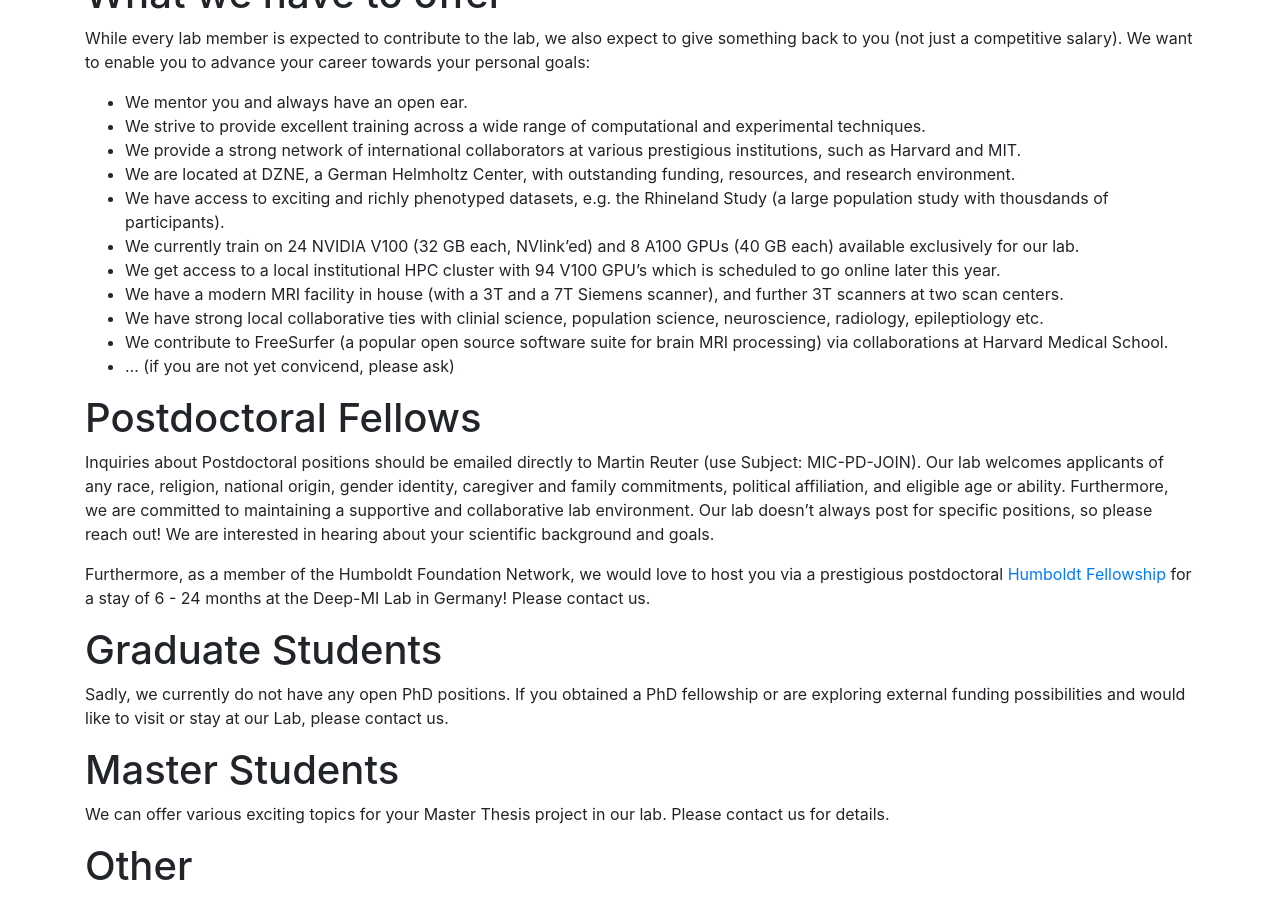
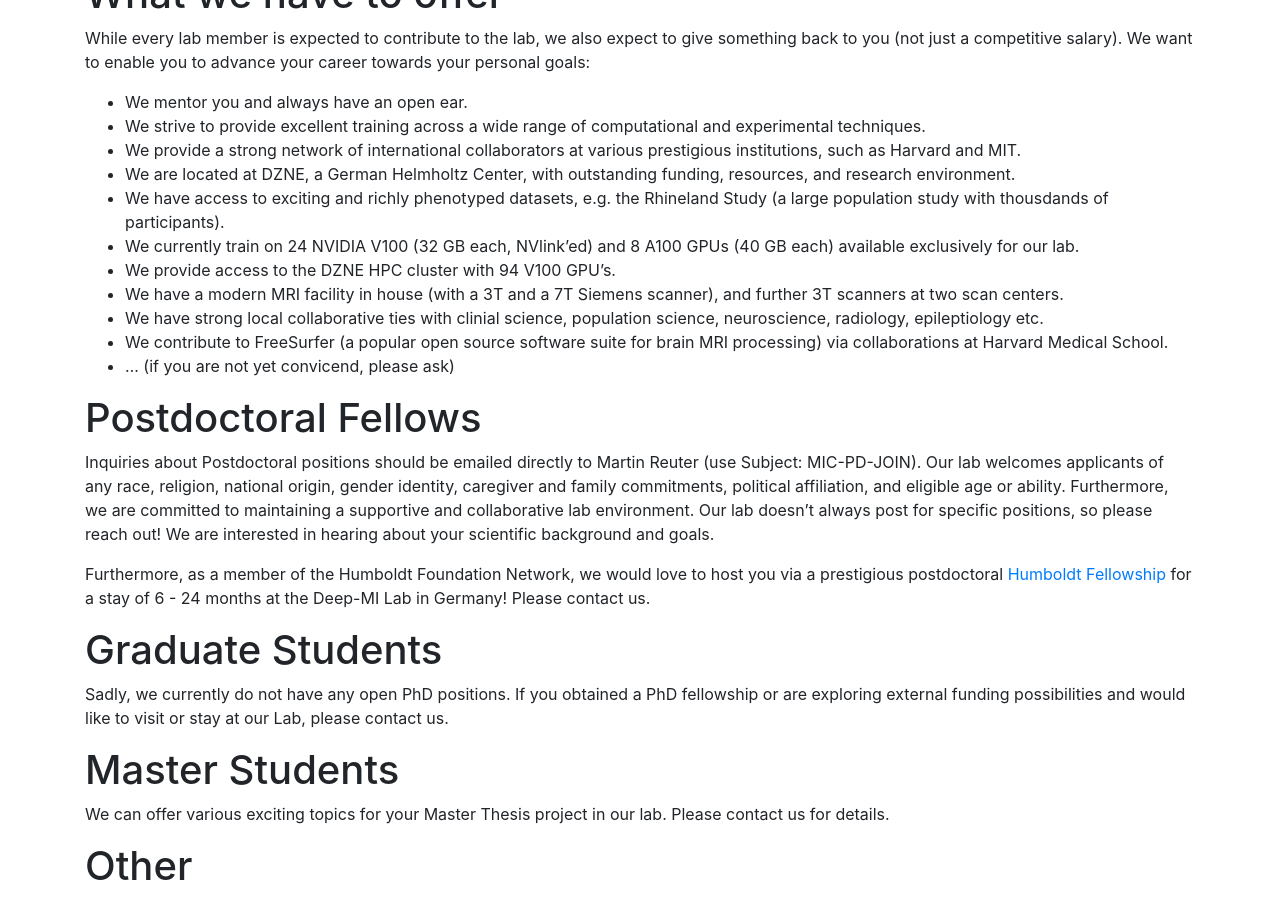
Before and after one commit to Deep-MI/Deep-MI.github.io, a Jekyll site: the page built from join/index.md, in a window 1280 px wide and 900 px high, scrolled down 403 px. Built offline with Jekyll 4.4.1, drawn with Linux system fonts in a browser that asks for light colours; nearby versions of some CDN libraries; comment, search, counter and statistics services are not loaded.

Commit message:
cluster is online

```diff
--- a/join/index.md
+++ b/join/index.md
@@ -20,7 +20,7 @@
 - We are located at DZNE, a German Helmholtz Center, with outstanding funding, resources, and research environment.
 - We have access to exciting and richly phenotyped datasets, e.g. the Rhineland Study (a large population study with thousdands of participants).
 - We currently train on 24 NVIDIA V100 (32 GB each, NVlink'ed) and 8 A100 GPUs (40 GB each) available exclusively for our lab.
-- We get access to a local institutional HPC cluster with 94 V100 GPU's which is scheduled to go online later this year.
+- We provide access to the DZNE HPC cluster with 94 V100 GPU's.
 - We have a modern MRI facility in house (with a 3T and a 7T Siemens scanner), and further 3T scanners at two scan centers.
 - We have strong local collaborative ties with clinial science, population science, neuroscience, radiology, epileptiology etc.
 - We contribute to FreeSurfer (a popular open source software suite for brain MRI processing) via collaborations at Harvard Medical School.
```
